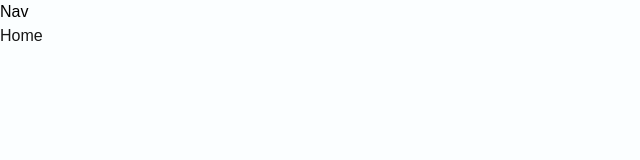
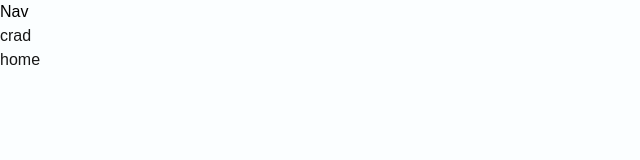
Before and after one commit to Sallah10/neighborhood-hub, a Next.js app: page /home in a window 1280 px wide. Shown: the top 160 px of the page, without its empty margins (0-640 px from the left). Built offline with nearby package versions, Linux system fonts and the light colour scheme.

Commit message:
update Home component layout with additional divs

```diff
--- a/app/home/page.tsx
+++ b/app/home/page.tsx
@@ -2,7 +2,16 @@
 
 const Home = () => {
   return (
-    <div>Home</div>
+    <>
+      <div>
+        <div>
+          crad
+        </div>
+        <div>
+          home
+        </div>
+      </div>
+    </>
   )
 }
 
```
